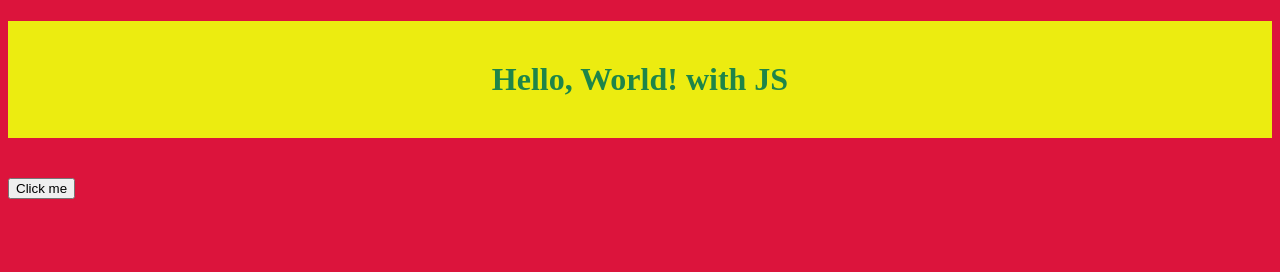
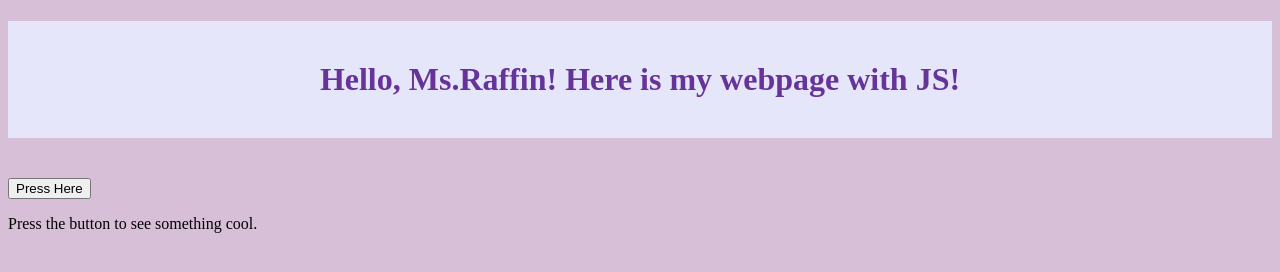
Before and after one commit to ICS20-Programming-StellaS/Unit2-01-JS-HelloWorld, a plain HTML site: page index.html in a window 1280 px wide. Drawn offline with Linux system fonts and the light colour scheme.

Commit message:
Added and edited

```diff
--- a/css/style.css
+++ b/css/style.css
@@ -5,16 +5,12 @@
 */
 
 body {
-	background-color: Crimson;
+	background-color: Thistle;
 }
 
 h1 {
-	background-color: rgb(236, 236, 16);
-	color: hsl(145, 63%, 32%);
+	background-color: rgb(230, 230, 250);
+	color: hsl(270, 50%, 40%);
 	padding: 40px;
 	text-align: center;
 }
-
-p {
-	background-color: #fff700;
-}
--- a/index.html
+++ b/index.html
@@ -15,9 +15,10 @@
   </head>
   <body>
     <script src="./js/script.js"></script>
-    <h1>Hello, World! with JS</h1>
+    <h1>Hello, Ms.Raffin! Here is my webpage with JS!</h1>
     <div id="hello-world"></div>
     <br>
-    <button onclick="myButtonClicked()">Click me</button>
+    <button onclick="myButtonClicked()">Press Here</button>
+    <p>Press the button to see something cool.</p>
   </body>
 </html>
--- a/js/script.js
+++ b/js/script.js
@@ -0,0 +1,11 @@
+// Copyright (c) 2022 Ms Raffin All rights reserved
+//
+// Created by: Stella S
+// Created on: Mar 2022
+// This file contains the JS functions for index.html
+
+function myButtonClicked () {
+  // this function displays "Hello, World!"
+
+  document.getElementById('hello-world').innerHTML = 'Surprise! You Pressed the button now this text has appeared. So cool! This is my first time coding with JS. Hope you liked it.'
+}
```
Also changed, not shown: fav_index/android-chrome-192x192.png (added), fav_index/android-chrome-512x512.png (added), fav_index/apple-touch-icon.png (added), fav_index/favicon-16x16.png (added), fav_index/favicon-32x32.png (added), fav_index/favicon.ico (added), site.webmanifest (added).
